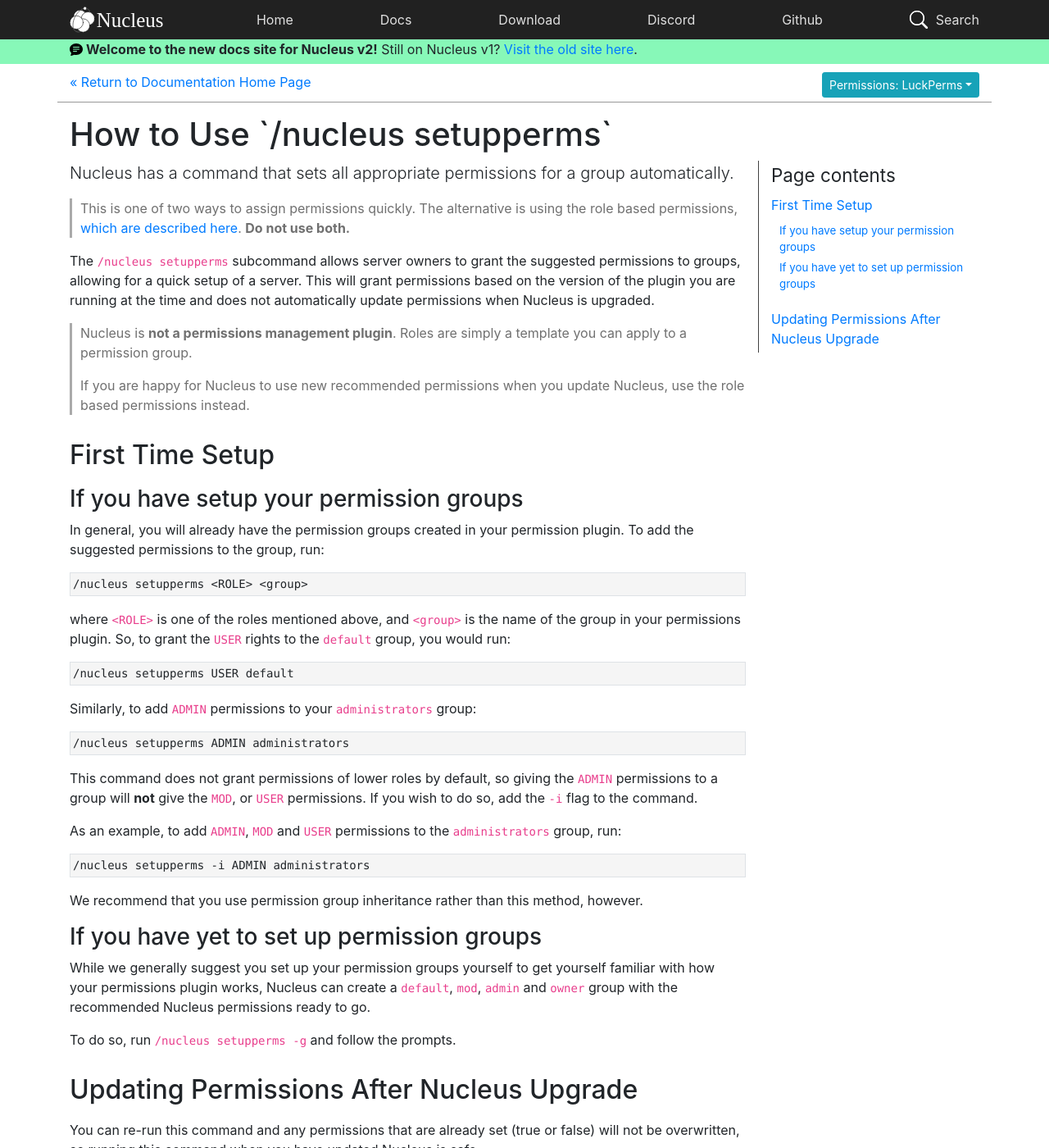
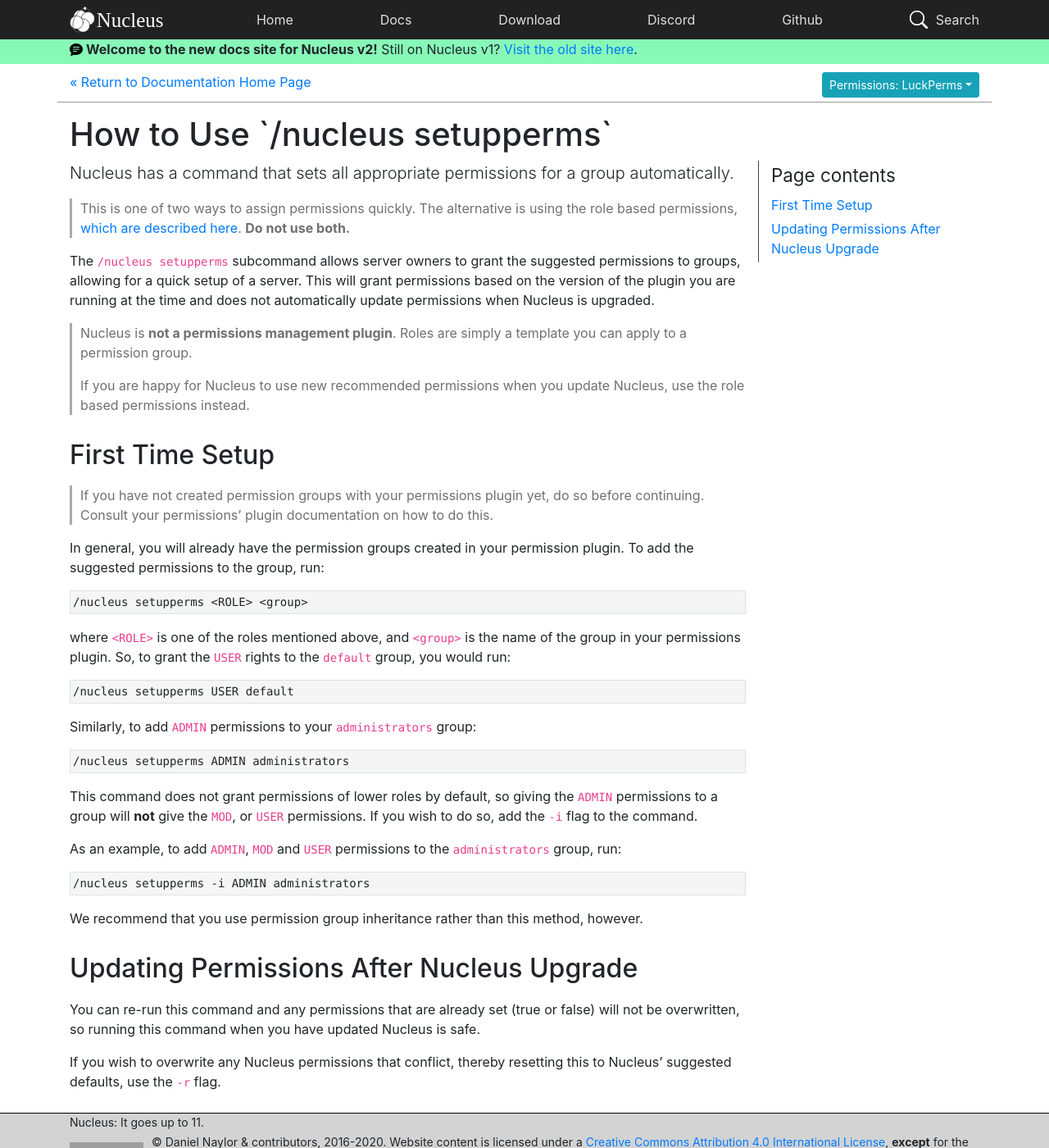
Before and after one commit to NucleusPowered/site-v2, a Jekyll site: the page built from docs/howto/setupperms.md, in a window 1280 px wide and 1400 px high. Shown: the whole window at 82% size. Built offline with Jekyll 4.4.1, drawn with Linux system fonts in a browser that asks for light colours; grey boxes are pictures that could not be loaded.

Commit message:
Remove suggestion to use the /nucleus setupperms -g command

```diff
--- a/docs/howto/setupperms.md
+++ b/docs/howto/setupperms.md
@@ -19,7 +19,8 @@
 
 ## First Time Setup
 
-### If you have setup your permission groups
+> If you have not created permission groups with your permissions plugin yet, do so before continuing. Consult your
+> permissions' plugin documentation on how to do this.
 
 In general, you will already have the permission groups created in your permission plugin. To add the suggested permissions
 to the group, run:
@@ -52,13 +53,6 @@
 
 We recommend that you use permission group inheritance rather than this method, however.
 
-### If you have yet to set up permission groups
-
-While we generally suggest you set up your permission groups yourself to get yourself familiar with how your permissions plugin works,
-Nucleus can create a `default`, `mod`, `admin` and `owner` group with the recommended Nucleus permissions ready to go.
-
-To do so, run `/nucleus setupperms -g` and follow the prompts.
-
 ## Updating Permissions After Nucleus Upgrade
 
 You can re-run this command and any permissions that are already set (true or false) will not be overwritten, so running
```
